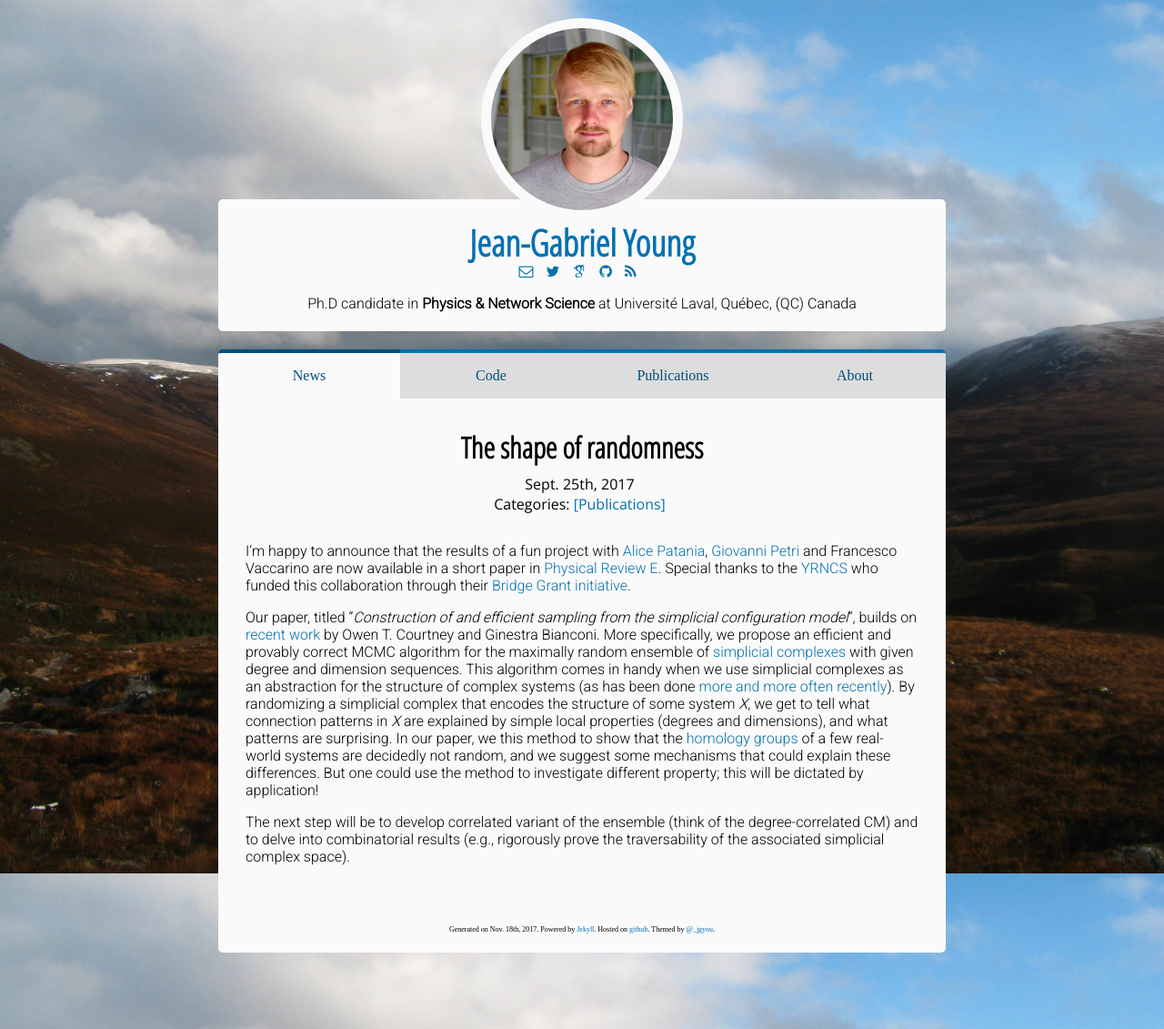
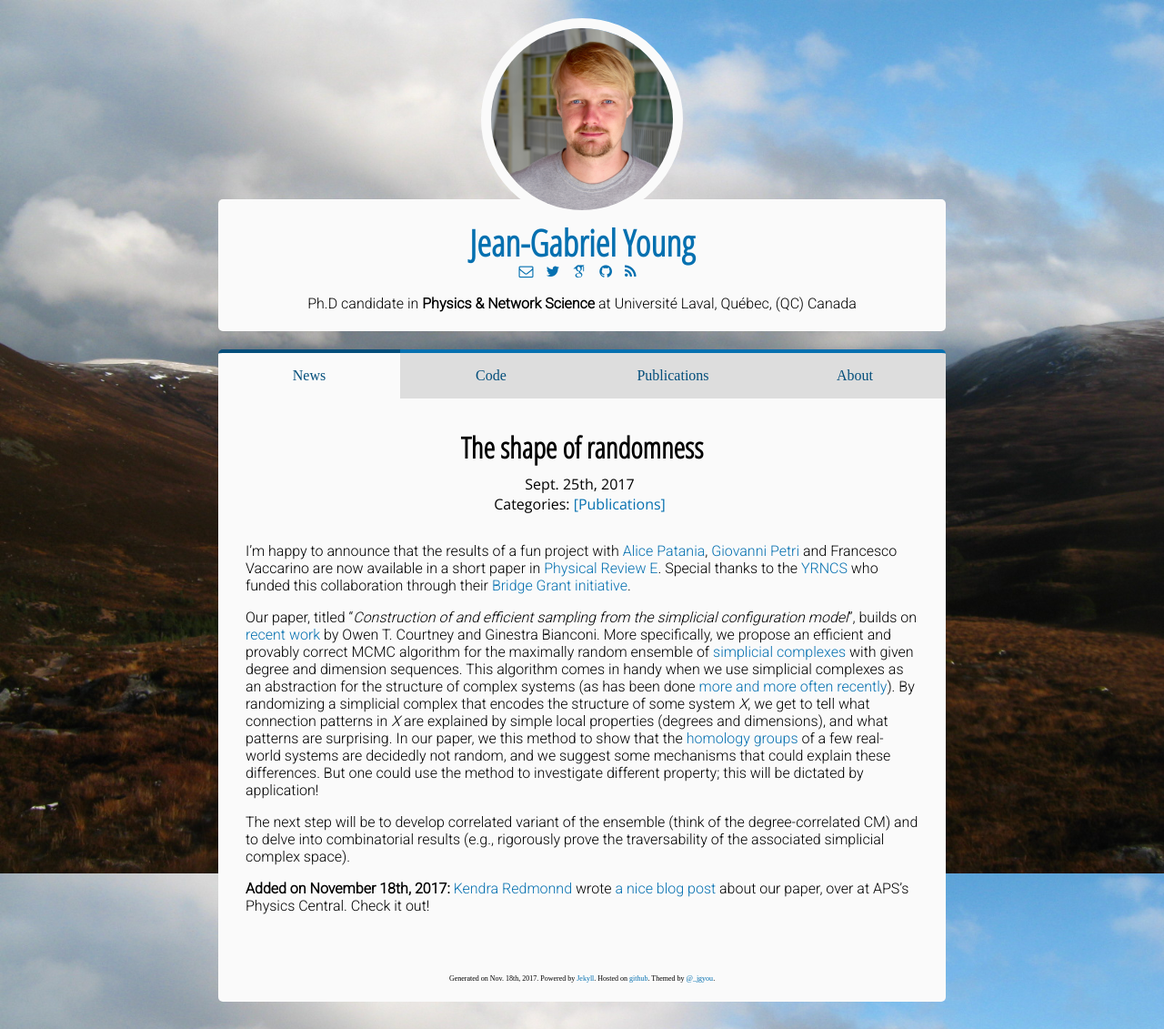
Before and after one commit to jg-you/jg-you.github.io, a Jekyll site: the page built from _posts/2017-09-25-scm-published.md, in a window 1280 px wide. Shown: the whole page at 91% size. Built offline with Jekyll 4.4.1, drawn with Linux system fonts in a browser that asks for light colours; some web fonts are replaced; comment, search, counter and statistics services are not loaded.

Commit message:
Update 2017-09-25-scm-published.md

```diff
--- a/_posts/2017-09-25-scm-published.md
+++ b/_posts/2017-09-25-scm-published.md
@@ -18,3 +18,7 @@ In our paper, we this method to show that the [homology groups](https://en.wikip
 But one could use the method to investigate different property; this will be dictated by application!
 
 The next step will be to develop correlated variant of the ensemble (think of the degree-correlated CM) and to delve into combinatorial results (e.g., rigorously prove the traversability of the associated simplicial complex space).
+
+<!--more-->
+
+**Added on November 18th, 2017:** [Kendra Redmonnd](https://www.facebook.com/KRStories/) wrote [a nice blog post](http://physicsbuzz.physicscentral.com/2017/10/the-shape-of-randomness.html) about our paper, over at APS's Physics Central. Check it out!
```
